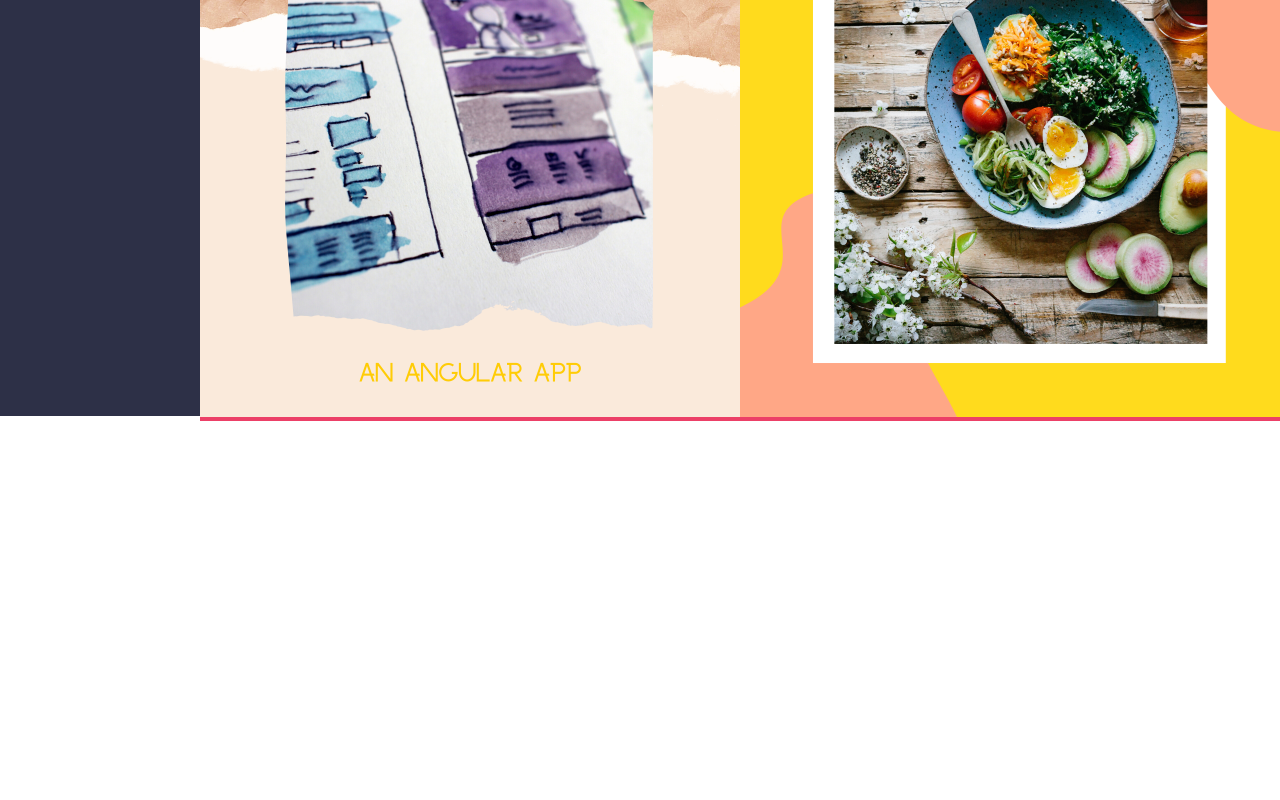
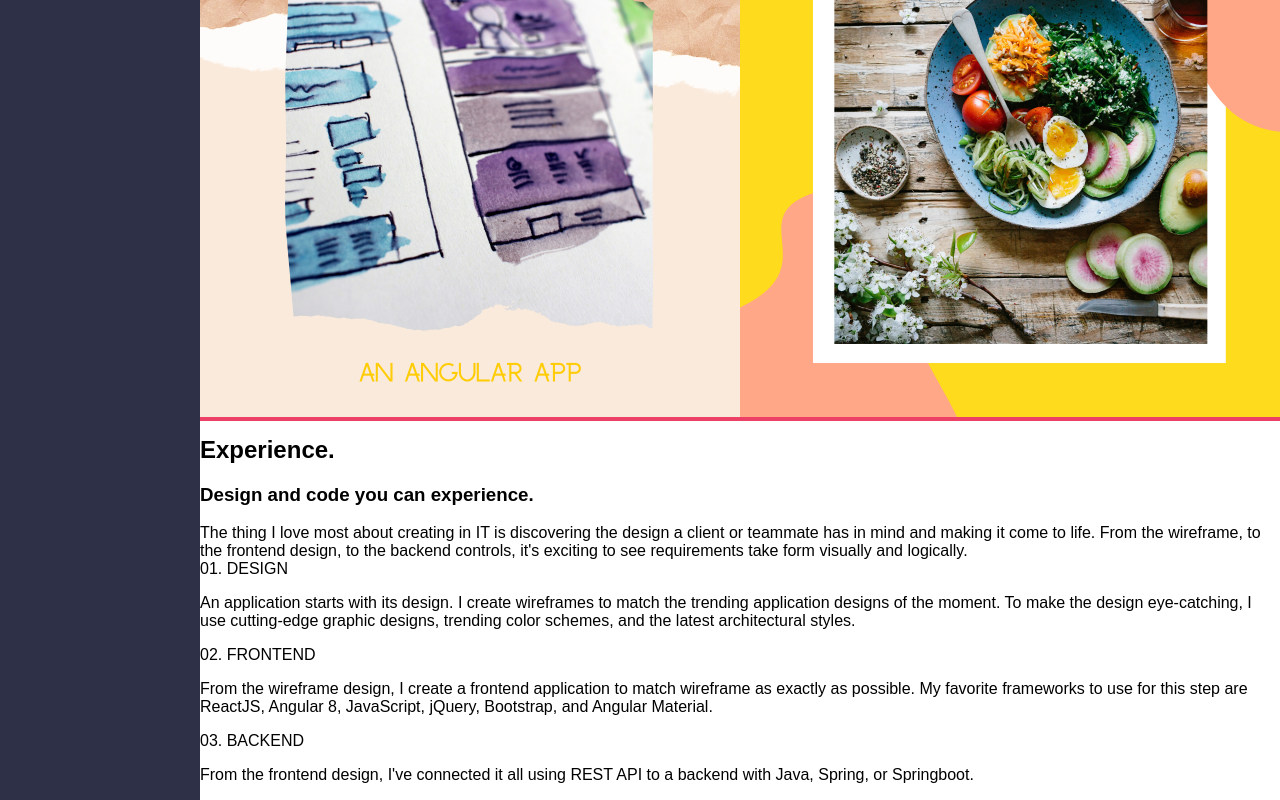
Before and after one commit to brianascraig/Portfolio, a React (Create React App) app: page / in a window 1280 px wide. Shown: the part 2862-3662 px from the top of the page. Before the commit the page ends 3283 px from the top, so only its background shows below. Built offline with nearby package versions, Linux system fonts and the light colour scheme.

Commit message:
updated experience

```diff
--- a/src/components/Home/Experience/Experience.js
+++ b/src/components/Home/Experience/Experience.js
@@ -4,7 +4,44 @@ import './Experience.css';
 export default function experience() {
     return (
         <div className="Experience">
+            <h2>Experience.</h2>
+            <h3>Design and code you can experience.</h3>
+            <div className="experienceBlurb">
+                The thing I love most about creating in IT is discovering the design a client
+                or teammate has in mind and making it come to life. From the wireframe, to the frontend design,
+                to the backend controls, it's exciting to see requirements take form visually and logically.
+            </div>
+            <div className="experienceMoreInfo">
+                <div className="expListItem">
+                    <div>
+                        01. DESIGN
+                    </div>
+                    <p>
+                        An application starts with its design.
+                        I create wireframes to match the trending application designs of the moment. To make
+                        the design eye-catching, I use cutting-edge graphic designs, trending color schemes,
+                        and the latest architectural styles.
+                    </p>
+                </div>
+                <div className="expListItem">
+                    <div>
+                        02. FRONTEND
+                    </div>
+                    <p>
+                        From the wireframe design, I create a frontend application to match wireframe as
+                        exactly as possible. My favorite frameworks to use for this step are ReactJS, Angular 8,
+                        JavaScript, jQuery, Bootstrap, and Angular Material.
+                    </p>
+                </div>
+                <div className="expListItem">
+                    <div>
+                        03. BACKEND
+                    </div>
+                    <p>From the frontend design, I've connected it all using REST API to a backend with Java,
+                        Spring, or Springboot. </p>
+                </div>
+            </div>
+        </div>
 
-        </div>
     );
 }
```
